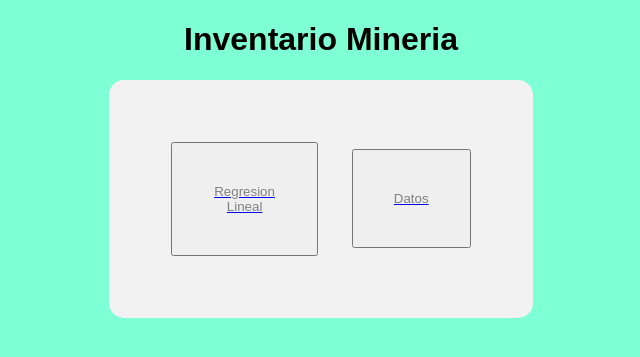
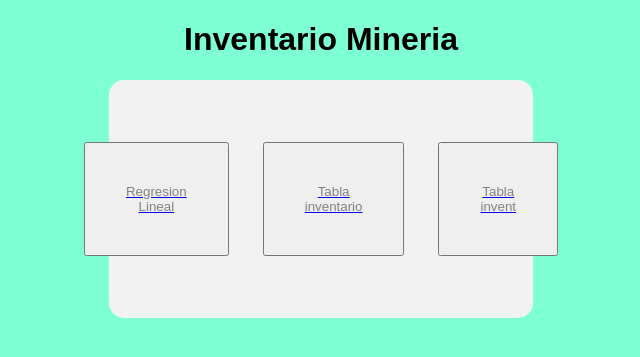
Before and after one commit to jorgemod/parrita-inventario, a CodeIgniter app: page /Mineria/ in a window 1280 px wide. Shown: the top 357 px of the page, without its empty margins (319-959 px from the left). Run offline with CodeIgniter, Linux system fonts and the light colour scheme.

Commit message:
VIsta Tabla 'Invent'
Se anadio otro botón en el cual nos lleva a los 100,000 registros de la tabla invent.

```diff
--- a/application/views/Mineria/Principal.php
+++ b/application/views/Mineria/Principal.php
@@ -14,7 +14,10 @@
 			</a>
 			<br>
 			<a href="<?= base_url()?>Main/employees">
-					<button>Datos</button>
+					<button>Tabla inventario</button>
+			</a>
+			<a href="<?= base_url()?>Main/invent">
+					<button>Tabla invent</button>
 			</a>
 			<?php //get_titulo()?>
 	</div>
```
Also changed, not shown: application/controllers/Main.php (+8 -0 lines).
